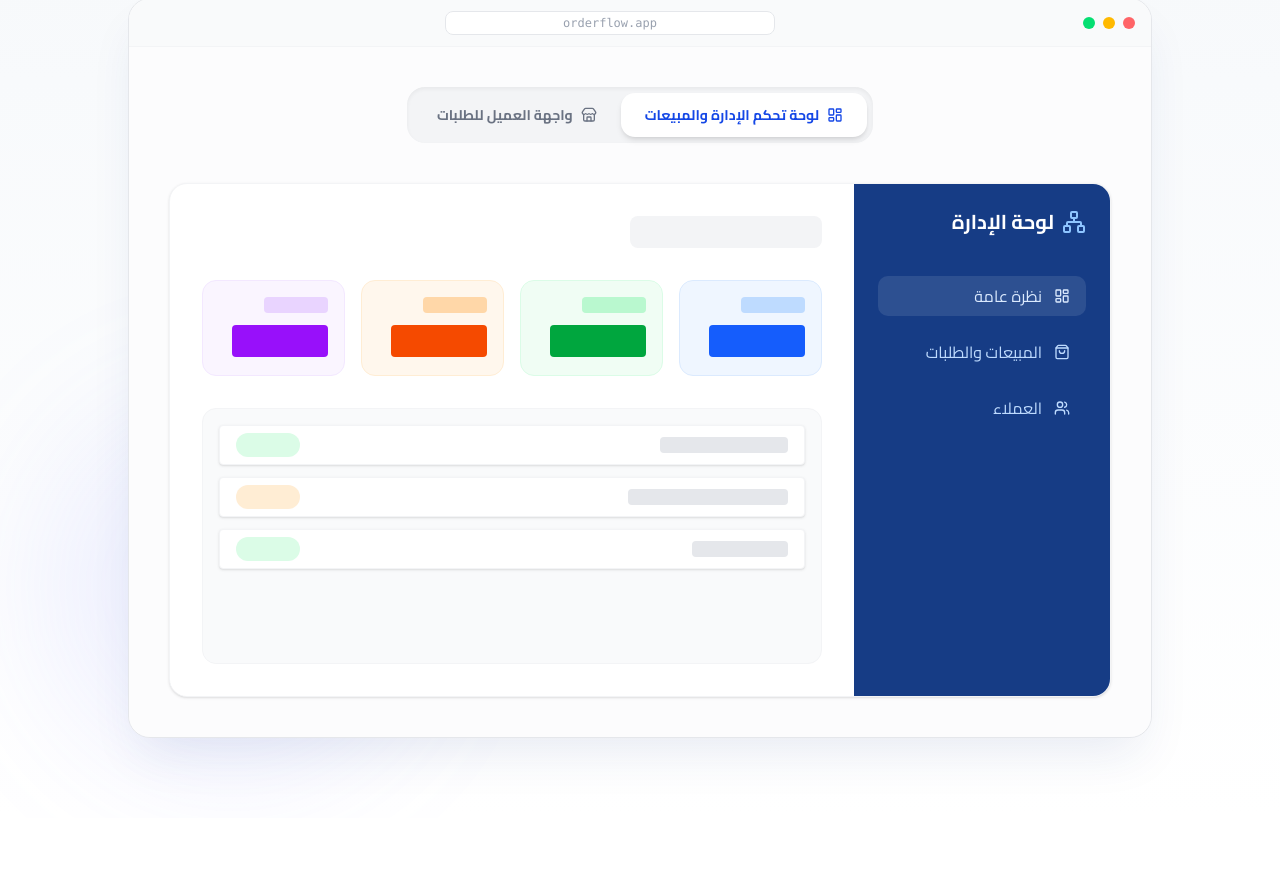
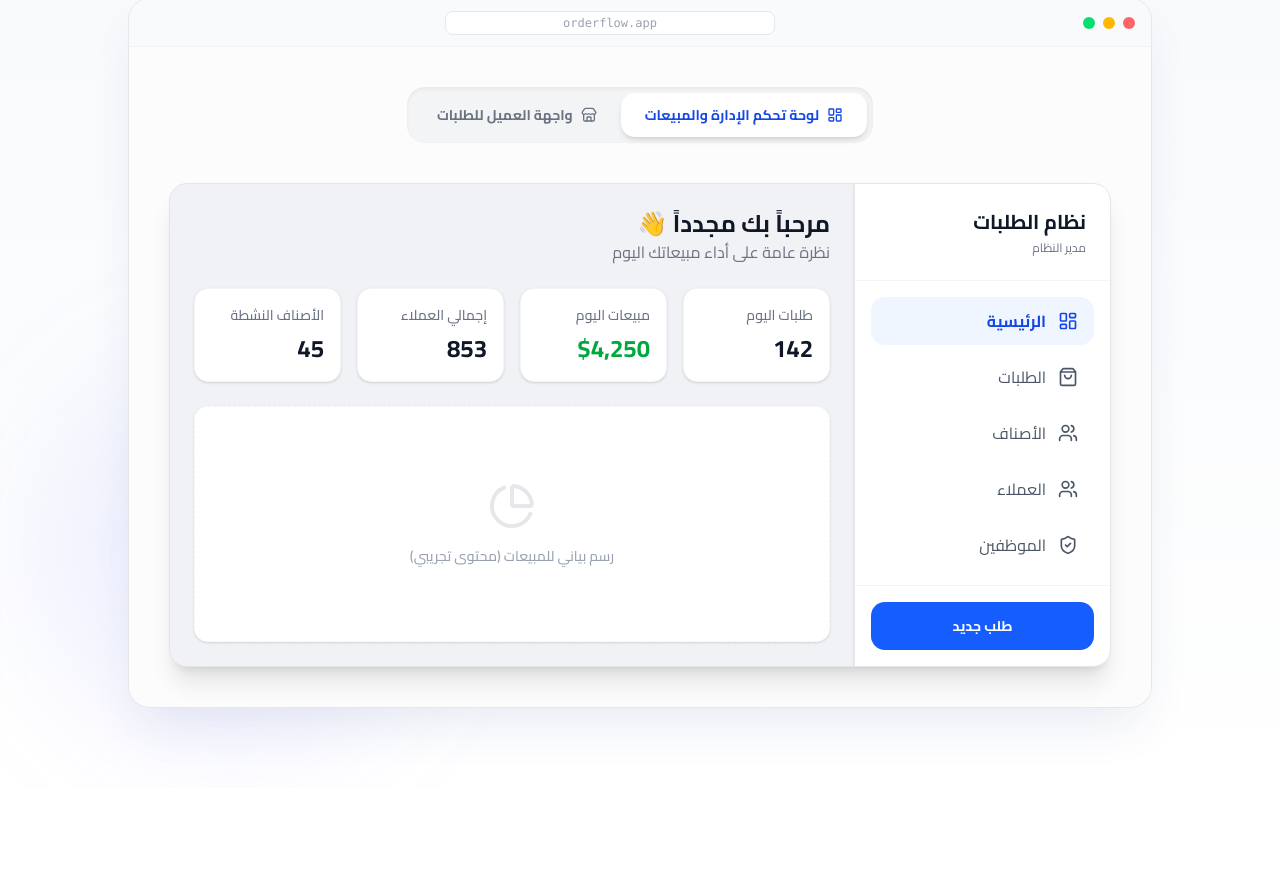
Before and after one commit to salemspry2026-droid/-, a Next.js app: page / in a window 1280 px wide. Shown: the part 660-1549 px from the top of the page. Built offline with nearby package versions, Linux system fonts and the light colour scheme; no server answers.

Commit message:
feat: add order management preview to landing page
Add ReceiptText icon and update admin preview styling to improve visibility and layout alignment.

```diff
--- a/components/LandingPage.tsx
+++ b/components/LandingPage.tsx
@@ -1,6 +1,6 @@
 import React, { useState } from 'react';
 import { Button } from '@/components/ui/button';
-import { Network, Smartphone, Clock, PieChart, ServerCrash, CreditCard, ShieldCheck, Phone, Handshake, CheckCircle2, TrendingUp, ArrowLeft, Menu, X, LayoutDashboard, ShoppingBag, Users, Store } from 'lucide-react';
+import { Network, Smartphone, Clock, PieChart, ServerCrash, CreditCard, ShieldCheck, Phone, Handshake, CheckCircle2, TrendingUp, ArrowLeft, Menu, X, LayoutDashboard, ShoppingBag, Users, Store, ReceiptText } from 'lucide-react';
 import { motion, AnimatePresence } from 'motion/react';
 
 interface LandingPageProps {
@@ -184,7 +184,7 @@ export function LandingPage({ onLoginClick }: LandingPageProps) {
                      </div>
                   </div>
 
-                  <AnimatePresence mode="wait">
+                     <AnimatePresence mode="wait">
                     {activePreview === 'admin' ? (
                        <motion.div
                          key="admin-preview"
@@ -192,33 +192,59 @@ export function LandingPage({ onLoginClick }: LandingPageProps) {
                          animate={{ opacity: 1, x: 0 }}
                          exit={{ opacity: 0, x: 20 }}
                          transition={{ duration: 0.3 }}
-                         className="bg-white rounded-2xl border border-gray-100 shadow-sm overflow-hidden flex flex-col md:flex-row min-h-[400px]"
+                         className="bg-[#F0F2F5] rounded-2xl border shadow-xl overflow-hidden flex min-h-[450px]"
+                         dir="rtl"
                        >
                          {/* Fake Admin Sidebar */}
-                         <div className="w-full md:w-64 bg-[#163C85] p-6 text-white hidden md:block">
-                            <div className="flex items-center gap-2 mb-10">
-                              <Network className="w-6 h-6 text-blue-300" />
-                              <span className="font-bold text-xl">لوحة الإدارة</span>
+                         <div className="w-64 bg-white border-l border-gray-200 shrink-0 hidden md:flex flex-col z-10 shadow-sm relative">
+                            <div className="p-6 border-b border-gray-100 flex items-center justify-between">
+                              <div>
+                                <h2 className="text-xl font-bold text-gray-900">نظام الطلبات</h2>
+                                <p className="text-xs text-gray-500 mt-1">مدير النظام</p>
+                              </div>
                             </div>
-                            <div className="space-y-4">
-                              <div className="h-10 bg-white/10 rounded-lg flex items-center px-4 gap-3 text-blue-100"><LayoutDashboard className="w-4 h-4" /> نظرة عامة</div>
-                              <div className="h-10 hover:bg-white/5 rounded-lg flex items-center px-4 gap-3 text-blue-200"><ShoppingBag className="w-4 h-4" /> المبيعات والطلبات</div>
-                              <div className="h-10 hover:bg-white/5 rounded-lg flex items-center px-4 gap-3 text-blue-200"><Users className="w-4 h-4" /> العملاء</div>
+                            <div className="flex-1 p-4 space-y-2">
+                              <div className="flex items-center gap-3 px-4 py-3 rounded-xl bg-blue-50 text-blue-700 font-bold"><LayoutDashboard className="w-5 h-5" />الرئيسية</div>
+                              <div className="flex items-center gap-3 px-4 py-3 rounded-xl text-gray-600"><ShoppingBag className="w-5 h-5" />الطلبات</div>
+                              <div className="flex items-center gap-3 px-4 py-3 rounded-xl text-gray-600"><Users className="w-5 h-5" />الأصناف</div>
+                              <div className="flex items-center gap-3 px-4 py-3 rounded-xl text-gray-600"><Users className="w-5 h-5" />العملاء</div>
+                              <div className="flex items-center gap-3 px-4 py-3 rounded-xl text-gray-600"><ShieldCheck className="w-5 h-5" />الموظفين</div>
+                            </div>
+                            <div className="p-4 border-t border-gray-100">
+                               <div className="w-full h-12 bg-blue-600 rounded-xl flex items-center justify-center text-white font-bold text-sm">طلب جديد</div>
                             </div>
                          </div>
                          {/* Fake Admin Content */}
-                         <div className="flex-1 p-6 md:p-8">
-                            <div className="h-8 w-48 bg-gray-100 rounded-md mb-8"></div>
-                            <div className="grid grid-cols-2 md:grid-cols-4 gap-4 mb-8">
-                              <div className="bg-blue-50 h-24 rounded-xl border border-blue-100 p-4"><div className="h-4 w-16 bg-blue-200 rounded mb-3"></div><div className="h-8 w-24 bg-blue-600 rounded"></div></div>
-                              <div className="bg-green-50 h-24 rounded-xl border border-green-100 p-4"><div className="h-4 w-16 bg-green-200 rounded mb-3"></div><div className="h-8 w-24 bg-green-600 rounded"></div></div>
-                              <div className="bg-orange-50 h-24 rounded-xl border border-orange-100 p-4"><div className="h-4 w-16 bg-orange-200 rounded mb-3"></div><div className="h-8 w-24 bg-orange-600 rounded"></div></div>
-                              <div className="bg-purple-50 h-24 rounded-xl border border-purple-100 p-4"><div className="h-4 w-16 bg-purple-200 rounded mb-3"></div><div className="h-8 w-24 bg-purple-600 rounded"></div></div>
+                         <div className="flex-1 p-6 z-0 flex flex-col gap-6">
+                            <div className="flex items-center justify-between">
+                              <div>
+                                  <h1 className="text-2xl font-bold text-gray-900">مرحباً بك مجدداً 👋</h1>
+                                  <p className="text-gray-500">نظرة عامة على أداء مبيعاتك اليوم</p>
+                              </div>
                             </div>
-                            <div className="bg-gray-50 h-64 rounded-xl border border-gray-100 p-4 flex flex-col gap-3">
-                               <div className="h-10 w-full bg-white rounded border border-gray-100 shadow-sm flex items-center px-4 justify-between"><div className="h-4 w-32 bg-gray-200 rounded"></div><div className="h-6 w-16 bg-green-100 rounded-full"></div></div>
-                               <div className="h-10 w-full bg-white rounded border border-gray-100 shadow-sm flex items-center px-4 justify-between"><div className="h-4 w-40 bg-gray-200 rounded"></div><div className="h-6 w-16 bg-orange-100 rounded-full"></div></div>
-                               <div className="h-10 w-full bg-white rounded border border-gray-100 shadow-sm flex items-center px-4 justify-between"><div className="h-4 w-24 bg-gray-200 rounded"></div><div className="h-6 w-16 bg-green-100 rounded-full"></div></div>
+
+                            <div className="grid grid-cols-2 lg:grid-cols-4 gap-4">
+                              <div className="bg-white p-4 rounded-xl shadow-sm border border-gray-100">
+                                 <p className="text-sm font-medium text-gray-500 mb-2">طلبات اليوم</p>
+                                 <h3 className="text-2xl font-bold">142</h3>
+                              </div>
+                              <div className="bg-white p-4 rounded-xl shadow-sm border border-gray-100">
+                                 <p className="text-sm font-medium text-gray-500 mb-2">مبيعات اليوم</p>
+                                 <h3 className="text-2xl font-bold text-green-600">$4,250</h3>
+                              </div>
+                              <div className="bg-white p-4 rounded-xl shadow-sm border border-gray-100 hidden md:block">
+                                 <p className="text-sm font-medium text-gray-500 mb-2">إجمالي العملاء</p>
+                                 <h3 className="text-2xl font-bold">853</h3>
+                              </div>
+                              <div className="bg-white p-4 rounded-xl shadow-sm border border-gray-100 hidden md:block">
+                                 <p className="text-sm font-medium text-gray-500 mb-2">الأصناف النشطة</p>
+                                 <h3 className="text-2xl font-bold">45</h3>
+                              </div>
+                            </div>
+
+                            <div className="bg-white flex-1 rounded-xl shadow-sm border border-gray-100 p-6 flex flex-col items-center justify-center text-gray-400 border-dashed">
+                               <PieChart className="w-12 h-12 mb-4 text-gray-200" />
+                               <p className="font-medium text-sm">رسم بياني للمبيعات (محتوى تجريبي)</p>
                             </div>
                          </div>
                        </motion.div>
@@ -229,40 +255,54 @@ export function LandingPage({ onLoginClick }: LandingPageProps) {
                          animate={{ opacity: 1, x: 0 }}
                          exit={{ opacity: 0, x: -20 }}
                          transition={{ duration: 0.3 }}
-                         className="bg-white rounded-2xl border-4 border-gray-800 shadow-xl overflow-hidden flex flex-col min-h-[400px] max-w-sm mx-auto relative"
+                         className="bg-[#F0F2F5] rounded-[2.5rem] border-[6px] border-gray-900 shadow-2xl overflow-hidden flex flex-col min-h-[550px] max-w-[320px] mx-auto relative pb-20"
+                         dir="rtl"
                        >
                          {/* Mobile notch */}
-                         <div className="absolute top-0 inset-x-0 h-6 flex justify-center z-20">
-                            <div className="w-32 h-6 bg-gray-800 rounded-b-2xl"></div>
+                         <div className="absolute top-0 inset-x-0 h-6 flex justify-center z-50">
+                            <div className="w-24 h-6 bg-gray-900 rounded-b-xl"></div>
                          </div>
                          {/* Fake Client Header */}
-                         <div className="bg-green-600 p-6 pt-10 text-white pb-12">
-                            <div className="flex items-center justify-between mb-4">
-                              <Store className="w-8 h-8 text-white" />
-                              <div className="w-10 h-10 bg-white/20 rounded-full"></div>
+                         <div className="bg-white p-6 pt-12 shadow-sm relative z-10 flex flex-col items-center text-center">
+                            <div className="w-16 h-16 bg-green-50 rounded-full flex items-center justify-center mb-4">
+                               <Store className="w-8 h-8 text-green-600" />
                             </div>
-                            <div className="h-6 w-32 bg-white/30 rounded mb-2"></div>
-                            <div className="h-4 w-48 bg-white/20 rounded"></div>
+                            <h2 className="text-xl font-bold text-gray-900 leading-tight">متجر أوردر فلو</h2>
+                            <p className="text-sm text-gray-500 mt-1">بوابتك للطلب المباشر</p>
                          </div>
-                         {/* Fake Client Content (floating over header) */}
-                         <div className="flex-1 bg-gray-50 px-4 pb-4 -mt-6">
-                            <div className="bg-white rounded-xl shadow-lg p-4 mb-4 grid grid-cols-2 gap-4">
-                               <div className="text-center p-2"><div className="h-8 w-16 bg-green-100 mx-auto rounded mb-2"></div><div className="h-3 w-12 bg-gray-200 mx-auto rounded"></div></div>
-                               <div className="text-center p-2"><div className="h-8 w-16 bg-orange-100 mx-auto rounded mb-2"></div><div className="h-3 w-12 bg-gray-200 mx-auto rounded"></div></div>
+                         {/* Fake Client Content */}
+                         <div className="flex-1 p-4 flex flex-col gap-4 overflow-y-hidden z-0">
+                            <div className="bg-green-600 rounded-2xl p-4 text-white shadow-lg shadow-green-600/30">
+                               <p className="text-green-100 text-sm mb-1">الرصيد المستخدم</p>
+                               <div className="flex items-end gap-2"><h3 className="text-2xl font-bold">1,250</h3><span className="mb-1 text-green-200">ر.س</span></div>
                             </div>
-                            <div className="space-y-4 pt-2">
-                               <h4 className="font-bold text-gray-700 text-sm">أحدث المنتجات</h4>
-                               <div className="flex gap-4 overflow-hidden">
-                                  <div className="min-w-[120px] h-32 bg-white rounded-xl border border-gray-100 p-2"><div className="w-full h-16 bg-gray-100 rounded-lg mb-2"></div><div className="h-3 w-full bg-gray-200 rounded mb-1"></div><div className="h-4 w-12 bg-green-500 rounded"></div></div>
-                                  <div className="min-w-[120px] h-32 bg-white rounded-xl border border-gray-100 p-2"><div className="w-full h-16 bg-gray-100 rounded-lg mb-2"></div><div className="h-3 w-full bg-gray-200 rounded mb-1"></div><div className="h-4 w-12 bg-green-500 rounded"></div></div>
+                            <div className="space-y-3">
+                               <div className="flex items-center justify-between px-1">
+                                  <h4 className="font-bold text-gray-800 text-sm">الأصناف المميزة</h4>
+                                  <span className="text-xs text-green-600 font-bold">عرض الكل</span>
+                               </div>
+                               <div className="flex gap-3 overflow-hidden">
+                                  <div className="w-32 bg-white rounded-xl shadow-sm border border-gray-100 p-2 shrink-0">
+                                     <div className="w-full h-24 bg-gray-50 rounded-lg mb-2"></div>
+                                     <div className="h-3 w-3/4 bg-gray-200 rounded mb-1"></div>
+                                     <div className="h-3 w-1/2 bg-gray-100 rounded mb-2"></div>
+                                     <div className="h-4 w-12 bg-green-600 rounded"></div>
+                                  </div>
+                                  <div className="w-32 bg-white rounded-xl shadow-sm border border-gray-100 p-2 shrink-0">
+                                     <div className="w-full h-24 bg-gray-50 rounded-lg mb-2"></div>
+                                     <div className="h-3 w-3/4 bg-gray-200 rounded mb-1"></div>
+                                     <div className="h-3 w-1/2 bg-gray-100 rounded mb-2"></div>
+                                     <div className="h-4 w-12 bg-green-600 rounded"></div>
+                                  </div>
                                </div>
                             </div>
                          </div>
                          {/* Fake Client Bottom Nav */}
-                         <div className="h-16 bg-white border-t border-gray-100 flex items-center justify-around px-4">
-                            <div className="w-8 h-8 bg-green-100 rounded-full flex items-center justify-center"><Store className="w-4 h-4 text-green-700" /></div>
-                            <div className="w-6 h-6 bg-gray-200 rounded-md"></div>
-                            <div className="w-6 h-6 bg-gray-200 rounded-md"></div>
+                         <div className="absolute bottom-0 inset-x-0 h-16 bg-white border-t border-gray-100 flex items-center justify-between px-6 z-20 pb-2">
+                            <div className="flex flex-col items-center gap-1 text-green-600"><LayoutDashboard className="w-5 h-5" /><span className="text-[10px] font-bold">الرئيسية</span></div>
+                            <div className="flex flex-col items-center gap-1 text-gray-400"><ShoppingBag className="w-5 h-5" /><span className="text-[10px] font-bold">المنتجات</span></div>
+                            <div className="flex flex-col items-center gap-1 text-gray-400"><ReceiptText className="w-5 h-5" /><span className="text-[10px] font-bold">الطلبات</span></div>
+                            <div className="flex flex-col items-center gap-1 text-gray-400"><Users className="w-5 h-5" /><span className="text-[10px] font-bold">حسابي</span></div>
                          </div>
                        </motion.div>
                     )}
```
